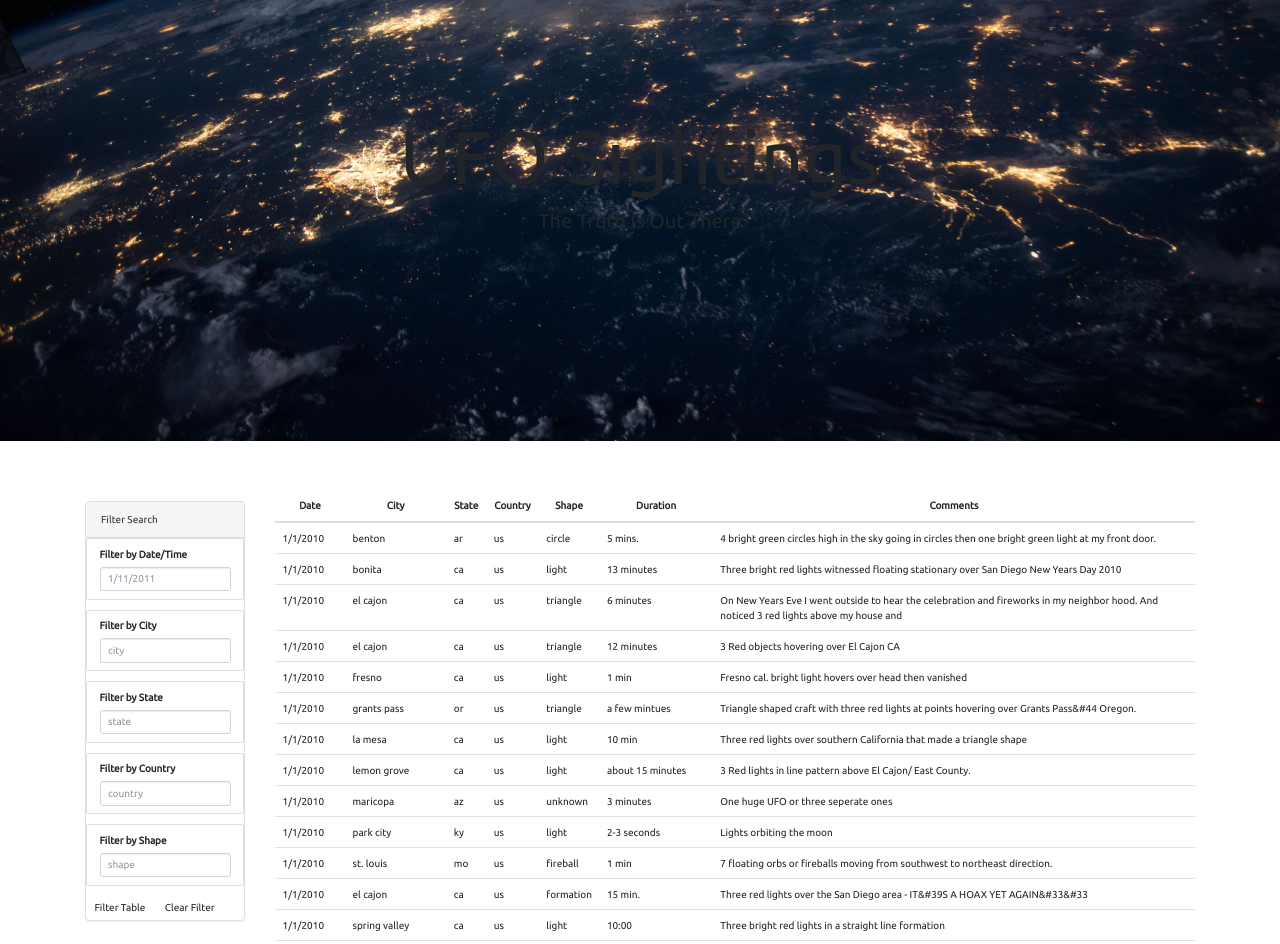
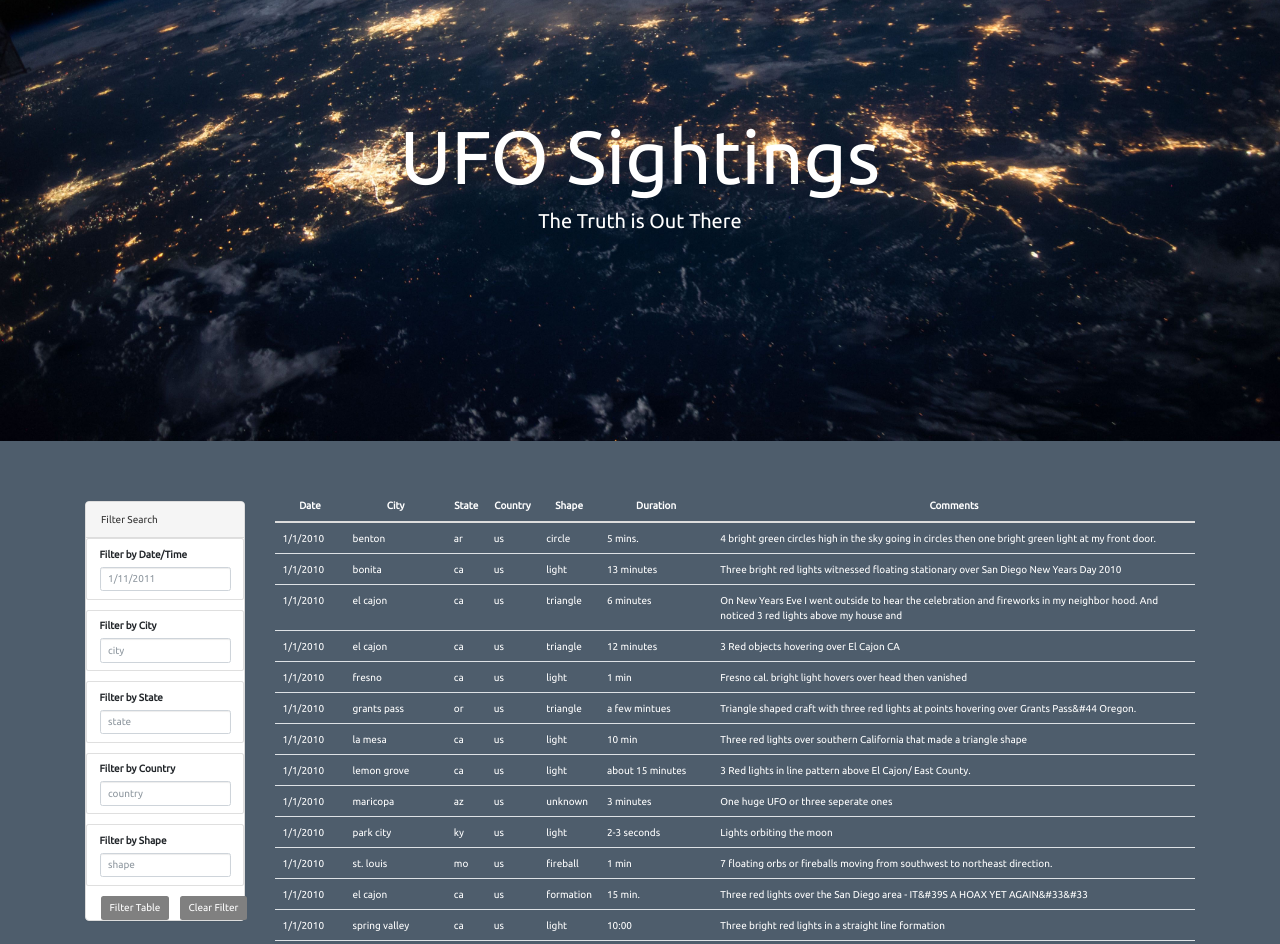
Before and after one commit to Erick-GR/javascript-challenge, a plain HTML site: page UFO-level-2/index.html in a window 1280 px wide. Shown: the part 171-1115 px from the top of the page. Drawn offline with nearby package versions, Linux system fonts and the light colour scheme.

Commit message:
update to ufo 2

```diff
--- a/UFO-level-2/index.html
+++ b/UFO-level-2/index.html
@@ -90,8 +90,14 @@
                       <a class="dropdown-item" href="#">Shape</a>
                     </div>
                   </div> -->
-                  <button id="filter-btn" type="button" class="btn btn-default">Filter Table</button>
-                  <button id="clear-btn" type="button" class="btn btn-default">Clear Filter</button>
+                  <div class="col-md-6">
+                    <button id="filter-btn" type="button" class="btn btn-default">Filter Table</button>
+                  </div>
+                  <div class="col-md-6">
+                    <button id="clear-btn" type="button" class="btn btn-default">Clear Filter</button>
+                  </div>
+                  <!-- <button id="filter-btn" type="button" class="btn btn-default">Filter Table</button> -->
+
                 </form>
               </div>
             </div>
--- a/UFO-level-2/style.css
+++ b/UFO-level-2/style.css
@@ -10,12 +10,31 @@ body {
   margin: 0;
 }
 
+h1 {
+  color: white
+}
+p {
+  color: white
+}
+th {
+  color: white
+}
+td {
+  color: white
+}
+
+.btn {
+  color: white;
+  background-color: grey
+}
+
 /* The wrapper contains all of the page's content besides the footer, which is pushed to the bottom of the page */
 .wrapper {
   position: relative;
   min-height: 100%;
   padding-bottom: 130px;
   overflow: auto;
+  background-color: #4e5d6c
 }
 
 /* The footer is positioned at the bottom of the page */
```
